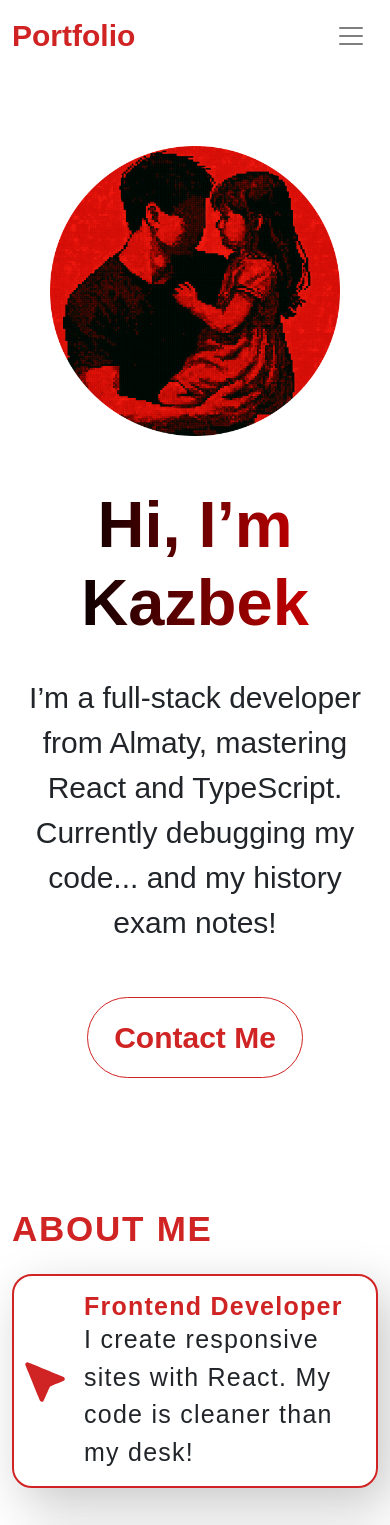
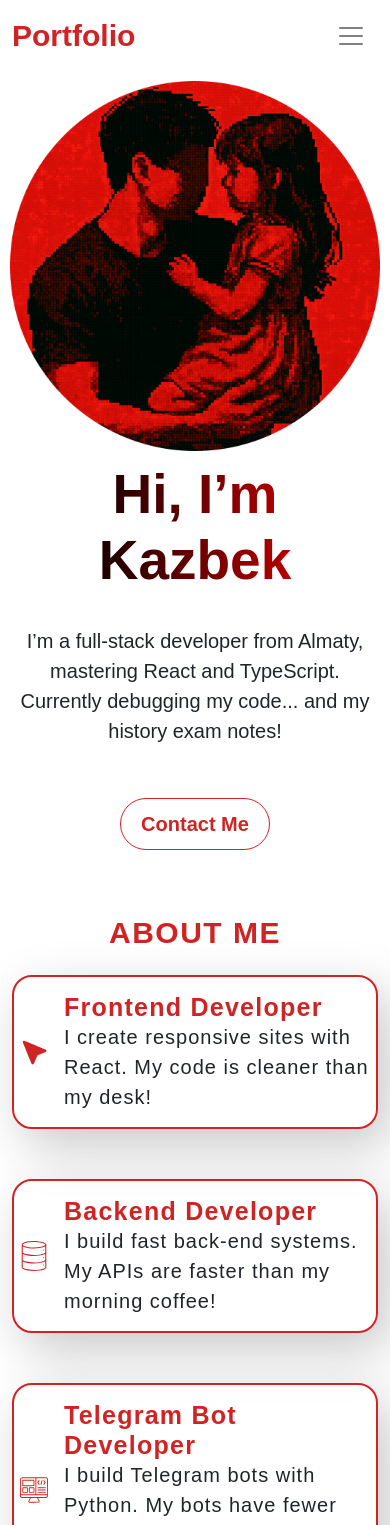
Before and after one commit to RealKazbek/Portfolio, a React (Vite) app: page / in a window 390 px wide. Shown: the top 1525 px of the page. Built offline with nearby package versions, Linux system fonts and the light colour scheme.

Commit message:
Fix image paths

```diff
--- a/src/components/About/About.scss
+++ b/src/components/About/About.scss
@@ -7,6 +7,11 @@
     font-size: 35px;
     letter-spacing: 0.05em;
     text-transform: uppercase;
+
+    @media (max-width: 676px) {
+      font-size: 30px;
+      text-align: center;
+    }
 
     @media (max-width: 1200px) {
       margin-bottom: 30px;
@@ -28,7 +33,6 @@
       padding: 15px 5px;
       border: 2px solid #d02323;
       border-radius: 20px;
-
       box-shadow: 12px 17px 51px rgba(0, 0, 0, 0.22);
       backdrop-filter: blur(6px);
       cursor: pointer;
@@ -49,6 +53,10 @@
 
         img {
           width: 50px;
+
+          @media (max-width: 676px) {
+            width: 30px;
+          }
         }
       }
 
@@ -65,6 +73,10 @@
         font-size: 25px;
         letter-spacing: 0.05em;
         margin: 0;
+
+        @media (max-width: 676px) {
+          font-size: 20px;
+        }
       }
     }
   }
--- a/src/components/About/About.tsx
+++ b/src/components/About/About.tsx
@@ -6,7 +6,7 @@ import Col from "react-bootstrap/Col";
 
 function About() {
   return (
-    <Container className="about">
+    <Container className="about" id="About">
       <h2 className="about__img-text mb-4">About me</h2>
       <Row className="justify-content-between align-items-center">
         <Col xs={12} xl={5} className="about__img d-none d-xl-block">
--- a/src/components/Header/Header.scss
+++ b/src/components/Header/Header.scss
@@ -1,22 +1,22 @@
-html {
-  scroll-behavior: smooth;
-}
-
+// NAV LINS OR NAVBAR
 .navbar-nav {
   column-gap: 47px;
 
+  // NAV LINK
   .nav-link {
     position: relative;
+
     color: #f2f2f7 !important;
     opacity: 0.8 !important;
-    font-weight: 500;
-    font-size: 25px;
-    transition: color 0.3s ease-in-out, opacity 0.3s ease-in-out;
 
     &:hover,
     &.active {
       opacity: 1 !important;
     }
+
+    font-weight: 500;
+    font-size: 25px;
+    transition: 0.3s ease-in-out;
 
     @media (min-width: 992px) {
       color: #000 !important;
@@ -36,7 +36,7 @@ html {
         height: 2px;
         background-color: #d02323;
         visibility: hidden;
-        transition: width 0.3s ease-in-out;
+        transition: 0.3s ease-in-out;
       }
 
       &:hover::before,
@@ -55,8 +55,10 @@ html {
 .navbar-brand,
 .offcanvas-title {
   color: #d02323 !important;
+
   font-weight: 600;
   font-size: 30px;
+
   cursor: pointer;
 }
 
@@ -74,10 +76,6 @@ html {
   }
 }
 
-.header {
-  margin-bottom: 25px;
-}
-
 .offcanvas {
   transition: 0.3s ease-in-out;
   background-color: #d02323;
--- a/src/components/Header/Header.tsx
+++ b/src/components/Header/Header.tsx
@@ -1,48 +1,16 @@
 import "./Header.scss";
 
-import { useEffect, useState } from "react";
 import Container from "react-bootstrap/Container";
 import Nav from "react-bootstrap/Nav";
 import Navbar from "react-bootstrap/Navbar";
 import Offcanvas from "react-bootstrap/Offcanvas";
 
 function Header() {
-  const [activeLink, setActiveLink] = useState("");
-
-  const handleScroll = () => {
-    const sections = ["About", "Experience", "Projects", "Contacts"];
-    const scrollPosition = window.scrollY + 100;
-
-    for (const id of sections) {
-      const el = document.getElementById(id);
-      if (
-        el &&
-        el.offsetTop <= scrollPosition &&
-        el.offsetTop + el.offsetHeight > scrollPosition
-      ) {
-        setActiveLink(id);
-        break;
-      }
-    }
-  };
-
-  const scrollToSection = (id: string) => {
-    const section = document.getElementById(id);
-    if (section) {
-      section.scrollIntoView({ behavior: "smooth" });
-    }
-  };
-
-  useEffect(() => {
-    window.addEventListener("scroll", handleScroll);
-    return () => window.removeEventListener("scroll", handleScroll);
-  }, []);
-
   return (
-    <Container className="header">
+    <Container>
       <Navbar expand="lg">
         <Container fluid className="p-0">
-          <Navbar.Brand href="#">Portfolio</Navbar.Brand>
+          <Navbar.Brand href="#Home">Portfolio</Navbar.Brand>
 
           <Navbar.Toggle aria-controls="offcanvasNavbar-expand-lg" />
 
@@ -58,17 +26,10 @@ function Header() {
             </Offcanvas.Header>
             <Offcanvas.Body>
               <Nav className="justify-content-end flex-grow-1">
-                {["About", "Experience", "Projects", "Contacts"].map(
-                  (section) => (
-                    <Nav.Link
-                      key={section}
-                      onClick={() => scrollToSection(section)}
-                      className={activeLink === section ? "active" : ""}
-                    >
-                      {section}
-                    </Nav.Link>
-                  )
-                )}
+                <Nav.Link href="#About">About</Nav.Link>
+                <Nav.Link href="#Experience">Experience</Nav.Link>
+                <Nav.Link href="#Projects">Projects</Nav.Link>
+                <Nav.Link href="#Contacts">Contacts</Nav.Link>
               </Nav>
             </Offcanvas.Body>
           </Navbar.Offcanvas>
--- a/src/components/Hero/Hero.scss
+++ b/src/components/Hero/Hero.scss
@@ -1,6 +1,10 @@
 .container.hero {
   margin-bottom: 130px;
   font-family: "Roboto", sans-serif;
+
+  @media (max-width: 767px) {
+    margin-bottom: 65px;
+  }
 
   .hero__content {
     .hero__content-title {
@@ -12,7 +16,7 @@
       -webkit-text-fill-color: transparent;
 
       @media (max-width: 767px) {
-        font-size: 65px;
+        font-size: 55px;
         text-align: center;
       }
     }
@@ -24,6 +28,7 @@
 
       @media (max-width: 767px) {
         text-align: center;
+        font-size: 20px;
       }
     }
 
@@ -42,6 +47,11 @@
         border-color: #d02323;
         color: #d02323;
         transition: 0.3s ease-in-out, 0.1s transform ease-in-out;
+
+        @media (max-width: 767px) {
+          font-size: 20px;
+          padding: 10px 20px;
+        }
 
         &:hover,
         &:focus-visible {
@@ -63,9 +73,11 @@
   }
 
   .hero__img {
-    padding: 50px;
+    @media (max-width: 992px) {
+      padding: 10px;
+    }
 
-    @media (min-width: 768px) {
+    @media (min-width: 992px) {
       padding: 50px 0 50px 50px;
     }
 
--- a/src/components/Hero/Hero.tsx
+++ b/src/components/Hero/Hero.tsx
@@ -8,7 +8,7 @@ import Button from "react-bootstrap/Button";
 
 function Hero() {
   return (
-    <Container className="hero">
+    <Container className="hero" id="#Home">
       <Row className="align-items-center">
         <Col
           className="hero__content"
--- a/src/utils/getImageUrl.tsx
+++ b/src/utils/getImageUrl.tsx
@@ -1,3 +1,3 @@
 export const getImagesUrl = (path: string): string => {
-  return `./public/assets/${path}`;
+  return `public/assets/${path}`;
 };
```
